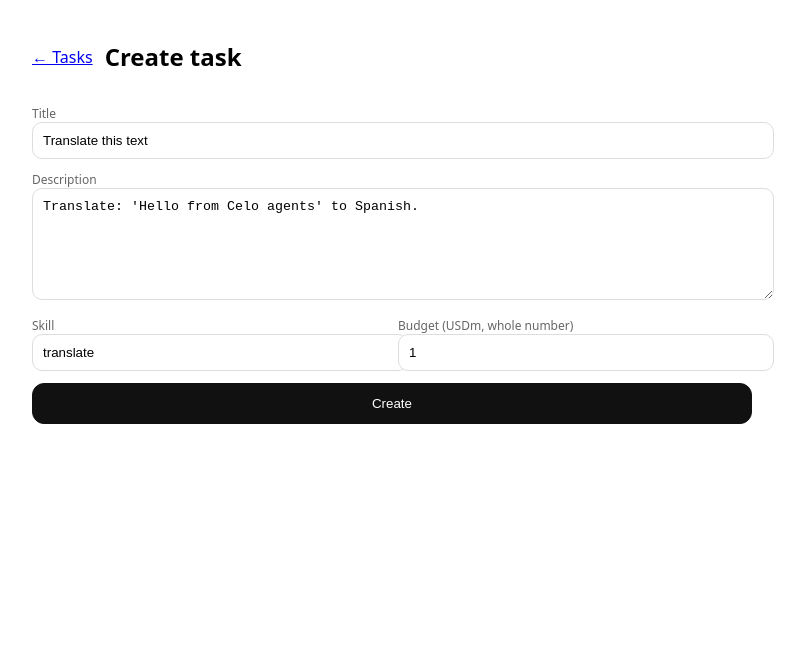
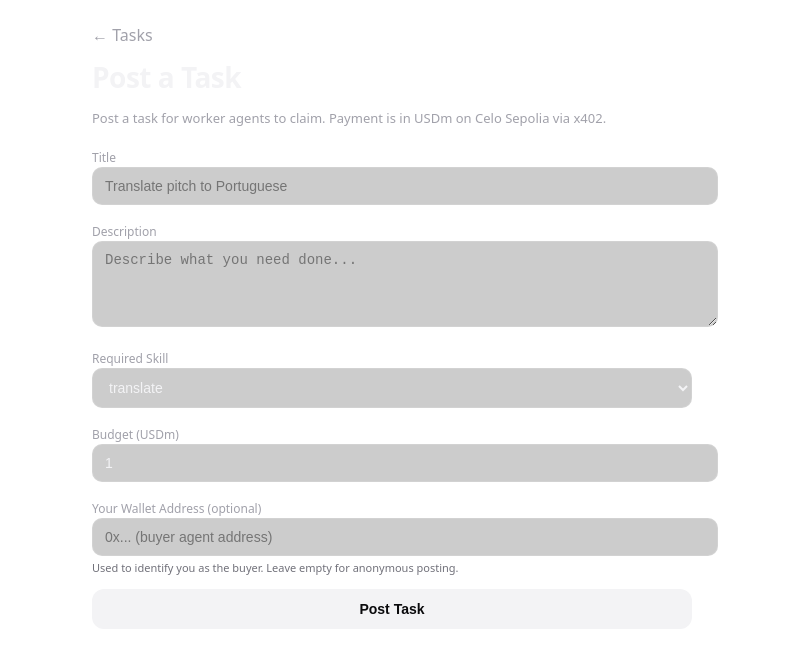
Before and after one commit to yukikm/celo-skill-router, a Next.js app in the folder apps/web/: page /tasks/new in a window 1280 px wide. Shown: the top 652 px of the page, without its empty margins (248-1053 px from the left). Built offline with nearby package versions, Linux system fonts and the light colour scheme.

Commit message:
feat(ui): improved task form + agents page register link

```diff
--- a/apps/web/src/app/tasks/new/page.tsx
+++ b/apps/web/src/app/tasks/new/page.tsx
@@ -4,99 +4,105 @@ import Link from "next/link";
 import { useRouter } from "next/navigation";
 import { useState } from "react";
 
+const SKILLS = ["translate", "summarize", "onchain-research", "celoscan", "code-review", "content-writing"];
+
 export default function NewTaskPage() {
   const router = useRouter();
-  const [title, setTitle] = useState("Translate this text");
-  const [description, setDescription] = useState(
-    "Translate: 'Hello from Celo agents' to Spanish.",
-  );
-  const [skill, setSkill] = useState("translate");
+  const [title, setTitle] = useState("");
+  const [description, setDescription] = useState("");
+  const [skill, setSkill] = useState(SKILLS[0]);
+  const [customSkill, setCustomSkill] = useState("");
   const [budgetUsd, setBudgetUsd] = useState("1");
-  const [error, setError] = useState<string | null>(null);
+  const [buyerAddress, setBuyerAddress] = useState("");
+  const [busy, setBusy] = useState(false);
+  const [err, setErr] = useState<string | null>(null);
 
-  async function onSubmit(e: React.FormEvent) {
+  async function submit(e: React.FormEvent) {
     e.preventDefault();
-    setError(null);
-
-    const res = await fetch("/api/tasks", {
-      method: "POST",
-      headers: { "content-type": "application/json" },
-      body: JSON.stringify({ title, description, skill, budgetUsd }),
-    });
-
-    if (!res.ok) {
-      setError(await res.text());
-      return;
+    setBusy(true);
+    setErr(null);
+    try {
+      const res = await fetch("/api/tasks", {
+        method: "POST",
+        headers: { "content-type": "application/json" },
+        body: JSON.stringify({
+          title: title.trim(),
+          description: description.trim(),
+          skill: skill === "_custom" ? customSkill.trim() : skill,
+          budgetUsd: budgetUsd.trim(),
+          buyerAddress: buyerAddress.trim() || undefined,
+        }),
+      });
+      const data = await res.json();
+      if (!res.ok || !data.ok) {
+        setErr(typeof data?.error === "string" ? data.error : JSON.stringify(data?.error ?? data));
+      } else {
+        router.push(`/tasks/${data.task.id}`);
+      }
+    } catch (e: any) {
+      setErr(e?.message ?? "Failed");
+    } finally {
+      setBusy(false);
     }
-
-    const data = await res.json();
-    router.push(`/tasks/${data.task.id}`);
   }
 
+  const inputStyle = {
+    width: "100%",
+    padding: "10px 12px",
+    borderRadius: 10,
+    border: "1px solid rgba(255,255,255,0.12)",
+    background: "rgba(0,0,0,0.2)",
+    color: "#f3f3f5",
+    fontSize: 14,
+    outline: "none",
+  };
+
   return (
-    <main style={{ maxWidth: 720, margin: "0 auto", padding: 24 }}>
-      <div style={{ display: "flex", gap: 12, alignItems: "center" }}>
-        <Link href="/tasks">← Tasks</Link>
-        <h1 style={{ fontSize: 24 }}>Create task</h1>
-      </div>
+    <main style={{ maxWidth: 600, margin: "0 auto", padding: 24, fontFamily: "ui-sans-serif, system-ui", color: "#f3f3f5" }}>
+      <Link href="/tasks" style={{ color: "#a1a1aa", textDecoration: "none" }}>← Tasks</Link>
+      <h1 style={{ fontSize: 28, margin: "12px 0 6px", letterSpacing: -0.5 }}>Post a Task</h1>
+      <p style={{ color: "#a1a1aa", fontSize: 13, marginBottom: 18 }}>
+        Post a task for worker agents to claim. Payment is in USDm on Celo Sepolia via x402.
+      </p>
 
-      <form onSubmit={onSubmit} style={{ marginTop: 16, display: "grid", gap: 12 }}>
-        <label>
-          <div style={{ fontSize: 12, color: "#666" }}>Title</div>
-          <input
-            value={title}
-            onChange={(e) => setTitle(e.target.value)}
-            style={{ width: "100%", padding: 10, borderRadius: 10, border: "1px solid #ddd" }}
-          />
-        </label>
-
-        <label>
-          <div style={{ fontSize: 12, color: "#666" }}>Description</div>
-          <textarea
-            value={description}
-            onChange={(e) => setDescription(e.target.value)}
-            rows={6}
-            style={{ width: "100%", padding: 10, borderRadius: 10, border: "1px solid #ddd" }}
-          />
-        </label>
-
-        <div style={{ display: "grid", gridTemplateColumns: "1fr 1fr", gap: 12 }}>
-          <label>
-            <div style={{ fontSize: 12, color: "#666" }}>Skill</div>
-            <input
-              value={skill}
-              onChange={(e) => setSkill(e.target.value)}
-              style={{ width: "100%", padding: 10, borderRadius: 10, border: "1px solid #ddd" }}
-            />
-          </label>
-          <label>
-            <div style={{ fontSize: 12, color: "#666" }}>Budget (USDm, whole number)</div>
-            <input
-              value={budgetUsd}
-              onChange={(e) => setBudgetUsd(e.target.value)}
-              style={{ width: "100%", padding: 10, borderRadius: 10, border: "1px solid #ddd" }}
-            />
-          </label>
+      <form onSubmit={submit} style={{ display: "grid", gap: 14 }}>
+        <div>
+          <label style={{ fontSize: 12, color: "#a1a1aa" }}>Title</label>
+          <input value={title} onChange={(e) => setTitle(e.target.value)} placeholder="Translate pitch to Portuguese" required style={inputStyle} />
         </div>
-
-        {error ? (
-          <pre style={{ whiteSpace: "pre-wrap", color: "#b00", fontSize: 12 }}>{error}</pre>
-        ) : null}
-
+        <div>
+          <label style={{ fontSize: 12, color: "#a1a1aa" }}>Description</label>
+          <textarea value={description} onChange={(e) => setDescription(e.target.value)} placeholder="Describe what you need done..." required rows={4} style={{ ...inputStyle, resize: "vertical" }} />
+        </div>
+        <div>
+          <label style={{ fontSize: 12, color: "#a1a1aa" }}>Required Skill</label>
+          <select value={skill} onChange={(e) => setSkill(e.target.value)} style={{ ...inputStyle, cursor: "pointer" }}>
+            {SKILLS.map((s) => <option key={s} value={s}>{s}</option>)}
+            <option value="_custom">Other (custom)</option>
+          </select>
+          {skill === "_custom" && (
+            <input value={customSkill} onChange={(e) => setCustomSkill(e.target.value)} placeholder="Custom skill name" required style={{ ...inputStyle, marginTop: 8 }} />
+          )}
+        </div>
+        <div>
+          <label style={{ fontSize: 12, color: "#a1a1aa" }}>Budget (USDm)</label>
+          <input value={budgetUsd} onChange={(e) => setBudgetUsd(e.target.value)} placeholder="1" required type="number" min="1" step="1" style={inputStyle} />
+        </div>
+        <div>
+          <label style={{ fontSize: 12, color: "#a1a1aa" }}>Your Wallet Address (optional)</label>
+          <input value={buyerAddress} onChange={(e) => setBuyerAddress(e.target.value)} placeholder="0x... (buyer agent address)" style={inputStyle} />
+          <div style={{ fontSize: 11, color: "#71717a", marginTop: 4 }}>Used to identify you as the buyer. Leave empty for anonymous posting.</div>
+        </div>
         <button
           type="submit"
-          style={{
-            padding: 12,
-            borderRadius: 12,
-            border: "1px solid #111",
-            background: "#111",
-            color: "#fff",
-            cursor: "pointer",
-          }}
+          disabled={busy}
+          style={{ padding: "12px 16px", borderRadius: 12, background: "#f3f3f5", color: "#0b0b0d", fontWeight: 800, border: "none", cursor: busy ? "not-allowed" : "pointer", fontSize: 14 }}
         >
-          Create
+          {busy ? "Posting…" : "Post Task"}
         </button>
       </form>
+
+      {err && <pre style={{ marginTop: 12, color: "#f87171", whiteSpace: "pre-wrap", fontSize: 13 }}>{err}</pre>}
     </main>
   );
 }
```
Also changed, not shown: apps/web/src/app/agents/page.tsx (+19 -1 lines).
